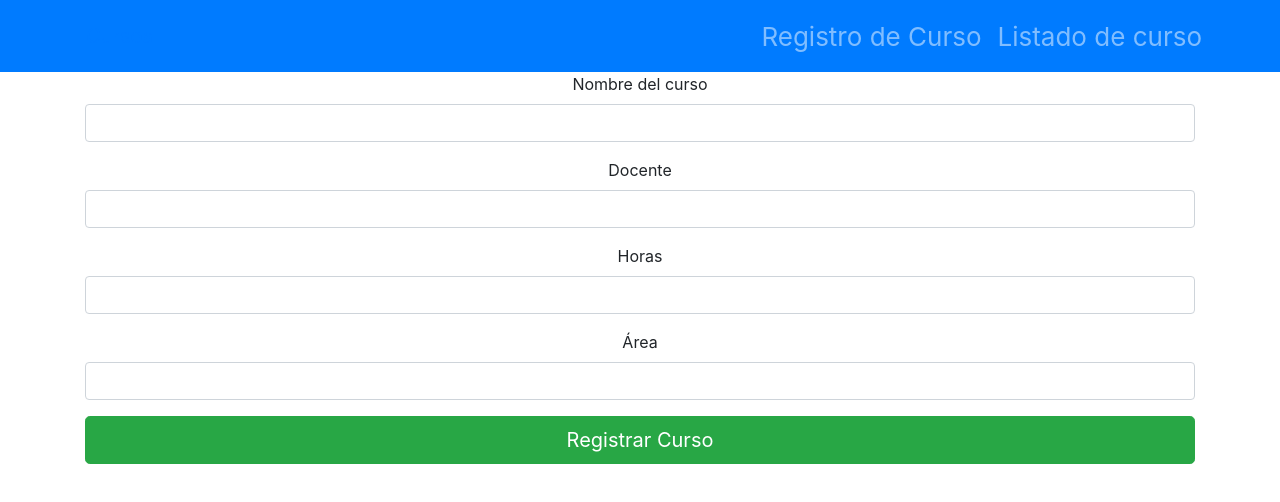
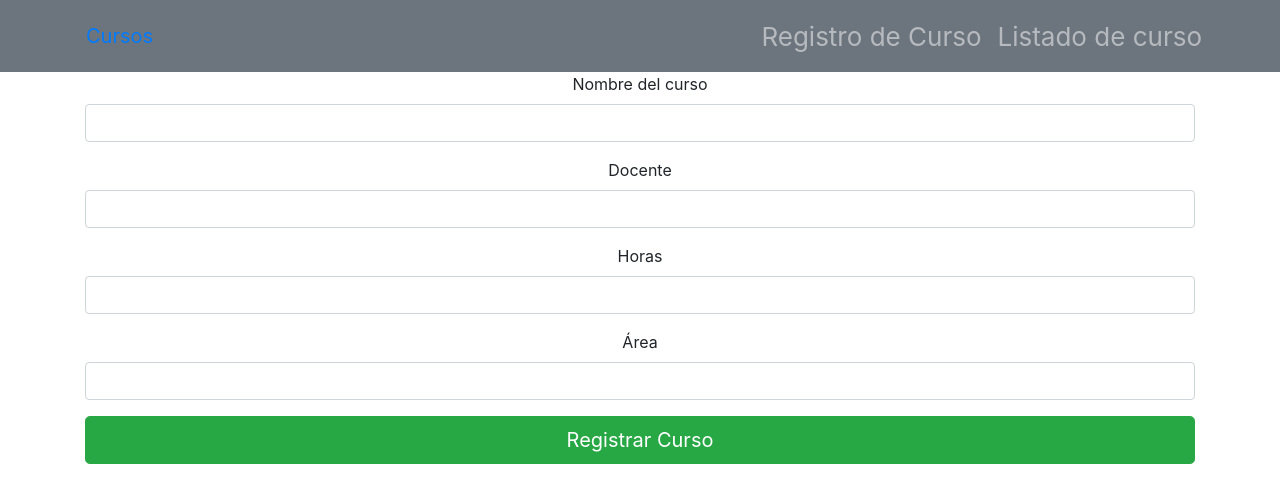
Before and after one commit to mpjaramillo/frontend-siembra, a React (Create React App) app: page / in a window 1280 px wide. Shown: the top 502 px of the page. Built offline with nearby package versions, Linux system fonts and the light colour scheme.

Commit message:
modificaciones CSS

```diff
--- a/src/App.css
+++ b/src/App.css
@@ -14,7 +14,7 @@
 }
 
 .App-header {
-  background-color: ##007bff;
+  background-color: #6c757d;
   display: flex;
   margin-top: 0;
   flex-direction: column;
--- a/src/App.js
+++ b/src/App.js
@@ -16,10 +16,10 @@ function App() {
   return (<Router>
     <div className="App">
       <header className="App-header">
-        <Navbar bg="primary" variant="dark">
+        <Navbar bg="secondary" variant="dark">
           <Container>
 
-            <Navbar.Brand variant="dark">
+            <Navbar.Brand>
               <Link to={"/register-siembra"} className="nav-link" >
                 Cursos
               </Link>
--- a/src/components/register-siembra.component.js
+++ b/src/components/register-siembra.component.js
@@ -49,7 +49,7 @@ export default class RegisterSiembra extends Component {
       horas: this.state.horas,
       area: this.state.area,
     };
-    axios.post('https://microservicio-registrocurso.herokuapp.com/register-siembra', siembraObject)
+    axios.post('https://microservicio-registrocurso.herokuapp.com/siembras/register-siembra', siembraObject)
       .then(res => console.log(res.data));
 
     this.setState({ nombre: '', docente: '', horas: '',area:'' })
@@ -66,8 +66,6 @@ export default class RegisterSiembra extends Component {
           <Form.Label>Docente</Form.Label>
           <Form.Control type="text" value={this.state.docente} onChange={this.onChangeDocenteDetails}/>
         </Form.Group>
-
-
 
         <Form.Group controlId="formGroupHoras">
           <Form.Label>Horas</Form.Label>
```
